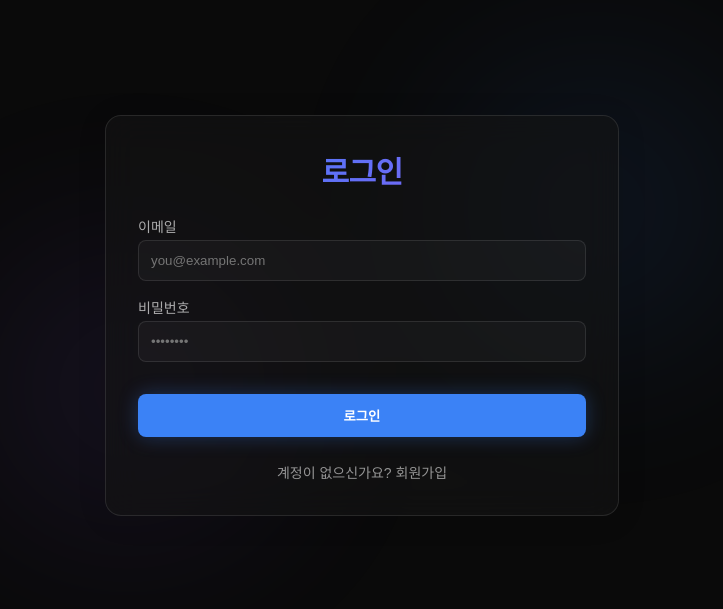
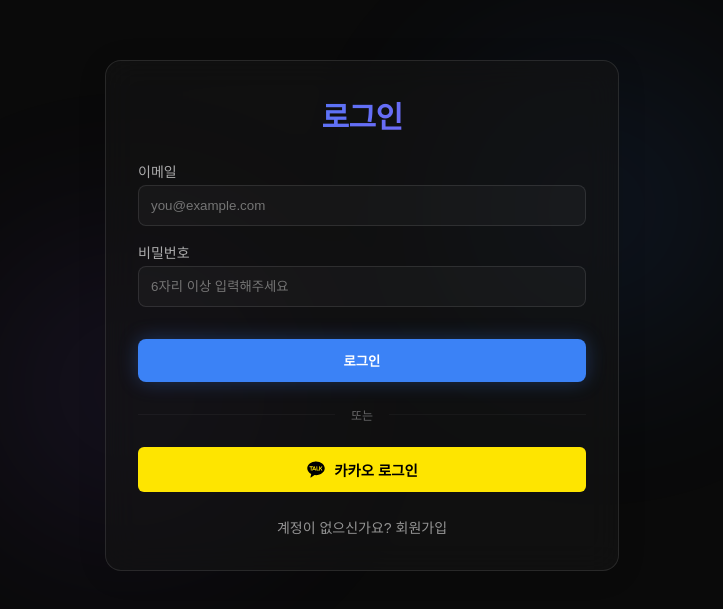
Before and after one commit to JL-KHANZ/hanaWorship, a Next.js app: page /login in a window 1280 px wide. Shown: the part 101-710 px from the top of the page, without its empty margins (278-1001 px from the left). Built offline with nearby package versions, Linux system fonts and the light colour scheme; no server answers.

Commit message:
kakaotalk login and duplicate songs not allowed in same set list

```diff
--- a/package.json
+++ b/package.json
@@ -9,12 +9,15 @@
     "lint": "eslint"
   },
   "dependencies": {
+    "axios": "^1.13.2",
     "firebase": "^12.7.0",
+    "firebase-admin": "^13.6.0",
     "framer-motion": "^12.23.26",
     "imagekit": "^6.0.0",
     "imagekitio-react": "^4.3.0",
     "jspdf": "^3.0.4",
     "next": "16.1.1",
+    "next-auth": "^4.24.13",
     "react": "19.2.3",
     "react-calendar": "^6.0.0",
     "react-dom": "19.2.3",
--- a/src/app/login/login.module.css
+++ b/src/app/login/login.module.css
@@ -158,3 +158,55 @@
     left: 20%;
     background: var(--secondary);
 }
+
+.divider {
+    display: flex;
+    align-items: center;
+    margin: 1.5rem 0;
+    color: var(--foreground);
+    opacity: 0.4;
+    font-size: 0.75rem;
+}
+
+.divider::before,
+.divider::after {
+    content: "";
+    flex: 1;
+    height: 1px;
+    background: var(--surface-border);
+}
+
+.divider span {
+    margin: 0 1rem;
+}
+
+.kakaoButton {
+    width: 100%;
+    background: #FEE500;
+    border: none;
+    border-radius: 6px;
+    padding: 0;
+    cursor: pointer;
+    overflow: hidden;
+    height: 45px;
+    display: flex;
+    align-items: center;
+    justify-content: center;
+    transition: transform 0.2s;
+}
+
+.kakaoButton:hover {
+    transform: translateY(-2px);
+}
+
+.kakaoIcon {
+    font-size: 1.25rem;
+    margin-right: 0.5rem;
+    color: #000;
+}
+
+.kakaoButton span {
+    color: #000;
+    font-weight: 600;
+    font-size: 0.9rem;
+}
--- a/src/app/login/page.tsx
+++ b/src/app/login/page.tsx
@@ -1,18 +1,41 @@
 "use client";
-import { useState } from "react";
-import { signInWithEmailAndPassword, createUserWithEmailAndPassword } from "firebase/auth";
+import { useState, useEffect, Suspense } from "react";
+import { signInWithEmailAndPassword, createUserWithEmailAndPassword, signInWithCustomToken } from "firebase/auth";
+import { RiKakaoTalkFill } from "react-icons/ri";
 import { auth, db } from "@/lib/firebase";
 import { doc, setDoc } from "firebase/firestore";
-import { useRouter } from "next/navigation";
+import { useRouter, useSearchParams } from "next/navigation";
 import styles from "./login.module.css";
 
 export default function LoginPage() {
     const [isLogin, setIsLogin] = useState(true);
     const [email, setEmail] = useState("");
     const [password, setPassword] = useState("");
+    const [confirmPassword, setConfirmPassword] = useState("");
     const [error, setError] = useState("");
     const [managerCode, setManagerCode] = useState(""); // Simple protection for manager role
     const router = useRouter();
+    const searchParams = useSearchParams();
+
+    // Handle Custom Token from Kakao redirect
+    useEffect(() => {
+        const token = searchParams.get("token");
+        const kakaoError = searchParams.get("error");
+
+        if (token) {
+            const loginWithToken = async () => {
+                try {
+                    await signInWithCustomToken(auth, token);
+                    router.push("/dashboard");
+                } catch (err: any) {
+                    setError("카카오 로그인 토큰 인증 실패: " + err.message);
+                }
+            };
+            loginWithToken();
+        } else if (kakaoError) {
+            setError(kakaoError === "kakao_failed" ? "카카오 로그인에 실패했습니다." : "카카오 인증 정보가 올바르지 않습니다.");
+        }
+    }, [searchParams, router]);
 
     const handleAuth = async (e: React.FormEvent) => {
         e.preventDefault();
@@ -22,6 +45,14 @@
             if (isLogin) {
                 await signInWithEmailAndPassword(auth, email, password);
             } else {
+                if (password.length < 6) {
+                    setError("비밀번호는 6자리 이상이어야 합니다.");
+                    return;
+                }
+                if (password !== confirmPassword) {
+                    setError("비밀번호가 일치하지 않습니다.");
+                    return;
+                }
                 const userCredential = await createUserWithEmailAndPassword(auth, email, password);
                 const user = userCredential.user;
 
@@ -40,6 +71,40 @@
         }
     };
 
+    const handleKakaoLogin = () => {
+        // Redirect to Kakao OAuth
+        const clientId = process.env.NEXT_PUBLIC_KAKAO_CLIENT_ID;
+        const redirectUri = typeof window !== 'undefined' ? `${window.location.protocol}//${window.location.host}/api/auth/kakao/callback` : '';
+        const kakaoAuthUrl = `https://kauth.kakao.com/oauth/authorize?client_id=${clientId}&redirect_uri=${redirectUri}&response_type=code`;
+
+        if (!clientId) {
+            alert("카카오 설정(NEXT_PUBLIC_KAKAO_CLIENT_ID)이 필요합니다.");
+            return;
+        }
+        window.location.href = kakaoAuthUrl;
+    };
+
+    return (
+        <Suspense fallback={<div>Loading...</div>}>
+            <LoginForm
+                isLogin={isLogin} setIsLogin={setIsLogin}
+                email={email} setEmail={setEmail}
+                password={password} setPassword={setPassword}
+                confirmPassword={confirmPassword} setConfirmPassword={setConfirmPassword}
+                error={error} setError={setError}
+                managerCode={managerCode} setManagerCode={setManagerCode}
+                handleAuth={handleAuth} handleKakaoLogin={handleKakaoLogin}
+            />
+        </Suspense>
+    );
+}
+
+// Separate component to use useSearchParams
+function LoginForm({
+    isLogin, setIsLogin, email, setEmail, password, setPassword,
+    confirmPassword, setConfirmPassword, error, setError,
+    managerCode, setManagerCode, handleAuth, handleKakaoLogin
+}: any) {
     return (
         <div className={styles.container}>
             <div className={`${styles.panel} glass-panel animate-fade-in`}>
@@ -68,9 +133,23 @@
                             value={password}
                             onChange={(e) => setPassword(e.target.value)}
                             className={styles.input}
-                            placeholder="••••••••"
+                            placeholder="6자리 이상 입력해주세요"
                         />
                     </div>
+
+                    {!isLogin && (
+                        <div className={styles.field}>
+                            <label className={styles.label}>비밀번호 확인</label>
+                            <input
+                                type="password"
+                                required
+                                value={confirmPassword}
+                                onChange={(e) => setConfirmPassword(e.target.value)}
+                                className={styles.input}
+                                placeholder="6자리 이상 입력해주세요"
+                            />
+                        </div>
+                    )}
 
                     {!isLogin && (
                         <div className={styles.managerSection}>
@@ -90,6 +169,15 @@
                     </button>
                 </form>
 
+                <div className={styles.divider}>
+                    <span>또는</span>
+                </div>
+
+                <button onClick={handleKakaoLogin} className={styles.kakaoButton}>
+                    <RiKakaoTalkFill className={styles.kakaoIcon} />
+                    <span>카카오 로그인</span>
+                </button>
+
                 <div className={styles.toggleContainer}>
                     <button
                         onClick={() => setIsLogin(!isLogin)}
```
Also changed, not shown: src/app/api/auth/kakao/callback/route.ts (added, +74 -0 lines), src/app/dashboard/setlists/new/page.tsx (+21 -9 lines), src/lib/firebase-admin.ts (added, +18 -0 lines), 1 other file (tests, documents, lock files or other folders).
